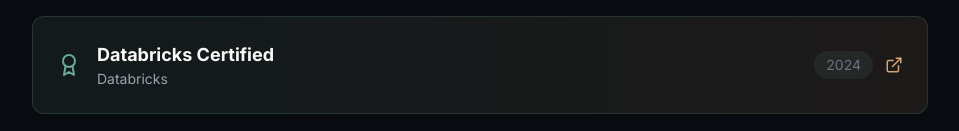
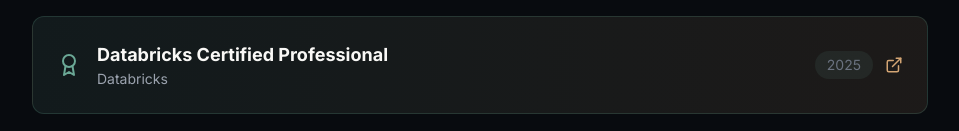
Before and after one commit to anjali-vashisth/anjali-vashisth.github.io, a Next.js app: page /achievements in a window 1280 px wide. Shown: the part 1040-1171 px from the top of the page, without its empty margins (304-1263 px from the left). Built offline with nearby package versions, Linux system fonts and the light colour scheme.

Commit message:
change for certifications

```diff
--- a/app/achievements/page.tsx
+++ b/app/achievements/page.tsx
@@ -44,7 +44,7 @@
 const certifications = [
   { title: "AWS Cloud Practitioner", issuer: "Amazon Web Services", year: "2023" },
   { title: "Scrum Master Certified", issuer: "Scrum Alliance", year: "2023" },
-  { title: "Databricks Certified", issuer: "Databricks", year: "2024" },
+  { title: "Databricks Certified Professional", issuer: "Databricks", year: "2025" },
 ];
 
 const certificationsUrl = "https://www.linkedin.com/in/anjalivashisth/details/certifications/";
--- a/app/career/page.tsx
+++ b/app/career/page.tsx
@@ -77,7 +77,7 @@
   },
   {
     category: "Certifications",
-    items: ["Databricks Data Engineer Associate", "AWS Cloud Practitioner", "Certified Scrum Master", "ML by Andrew Ng"],
+    items: ["Databricks Certified Professional", "AWS Cloud Practitioner", "Certified Scrum Master", "ML by Andrew Ng"],
   },
 ];
 
--- a/lib/chatbot.ts
+++ b/lib/chatbot.ts
@@ -73,7 +73,7 @@
     { degree: "B.Tech in CSE", institution: "VIT Vellore", gpa: "8.94/10", year: "2021" },
   ],
 
-  certifications: ["Databricks - Data Engineer Associate", "AWS - Cloud Practitioner", "Certified Scrum Master", "ML by Andrew Ng (Coursera)"],
+  certifications: ["Databricks Certified Professional (2025)", "AWS - Cloud Practitioner", "Certified Scrum Master", "ML by Andrew Ng (Coursera)"],
 
   awards: ["Insta Award - Big Data Automation", "Gem Award - Task Optimization", "Agile Champion", "Google Dev Hackathon Award"],
 
@@ -179,7 +179,7 @@
 ✓ Women Techies Hackathon 2019 Award
 
 **Certifications:**
-✓ Databricks - Data Engineer Associate
+✓ Databricks Certified Professional (2025)
 ✓ AWS - Cloud Practitioner
 ✓ Certified Scrum Master
 ✓ ML Specialization (Andrew Ng - Coursera)`,
```
